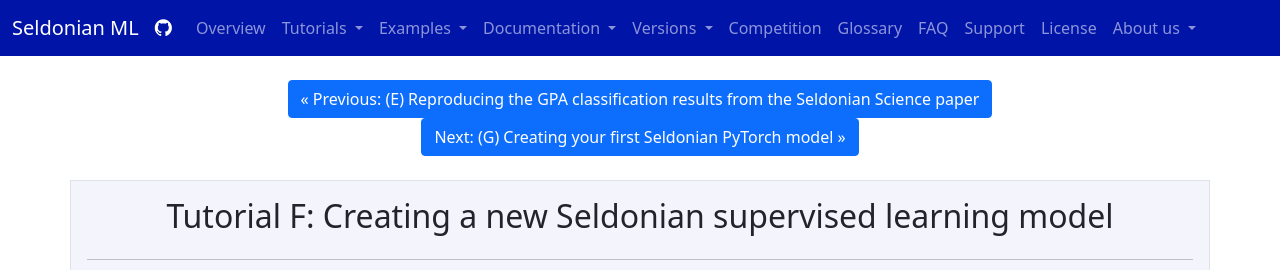
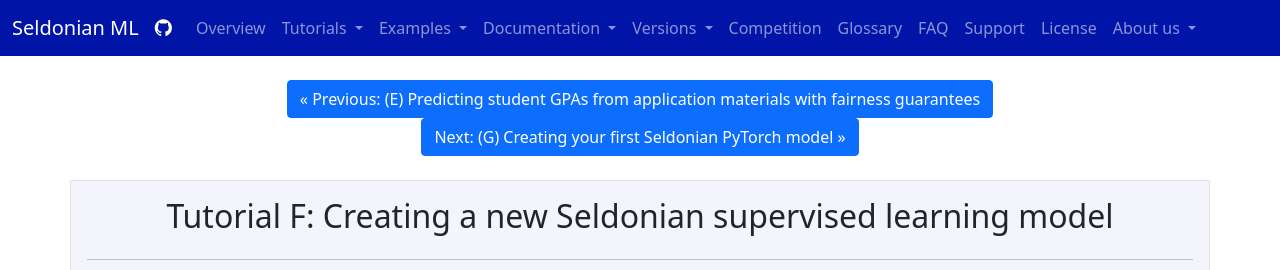
Before and after one commit to seldonian-framework/Tutorials, a Jekyll site: the page built from _tutorials/new_model.md, in a window 1280 px wide and 900 px high. Shown: the top 270 px of the window. Built offline with Jekyll 4.4.1, drawn with Linux system fonts in a browser that asks for light colours; nearby versions of some CDN libraries; formulas are drawn with MathJax 3; some of the changed text lies outside the part shown.

Commit message:
rename GPA tutorial

```diff
--- a/_includes/header.html
+++ b/_includes/header.html
@@ -51,7 +51,7 @@
                             <li><a class="dropdown-item" href="{{ "/tutorials/simple_engine_tutorial/" | relative_url }}">(C) Getting started with the Seldonian Engine</a></li>
                             <li><a class="dropdown-item" href="{{ "/tutorials/fair_loans_tutorial/" | relative_url }}">(D) Fairness for automated loan approval systems</a></li>
 
-                            <li><a class="dropdown-item" href="{{ "/tutorials/science_GPA_tutorial/" | relative_url }}">(E) Reproducing Seldonian Science paper GPA classification results</a></li>
+                            <li><a class="dropdown-item" href="{{ "/tutorials/science_GPA_tutorial/" | relative_url }}">(E) Predicting student GPAs from application materials with fairness guarantees</a></li>
 
                             <li><a class="dropdown-item" href="{{ "/tutorials/new_supervised_model/" | relative_url }}">(F) Creating a new Seldonian supervised learning model</a></li>
 
--- a/_tutorials/new_model.md
+++ b/_tutorials/new_model.md
@@ -2,7 +2,7 @@
 layout: tutorial
 permalink: /tutorials/new_supervised_model/
 prev_url: /tutorials/science_GPA_tutorial/
-prev_page_name: (E) Reproducing the GPA classification results from the Seldonian Science paper
+prev_page_name: (E) Predicting student GPAs from application materials with fairness guarantees
 next_url: /tutorials/pytorch_mnist/
 next_page_name: (G) Creating your first Seldonian PyTorch model
 title: Seldonian \| Tutorial F
```
Also changed, not shown: _tutorials/fair_loans_tutorial.md (+1 -1 lines), _tutorials/science_GPA_tutorial.md (+1 -1 lines), tutorials.md (+1 -1 lines).
